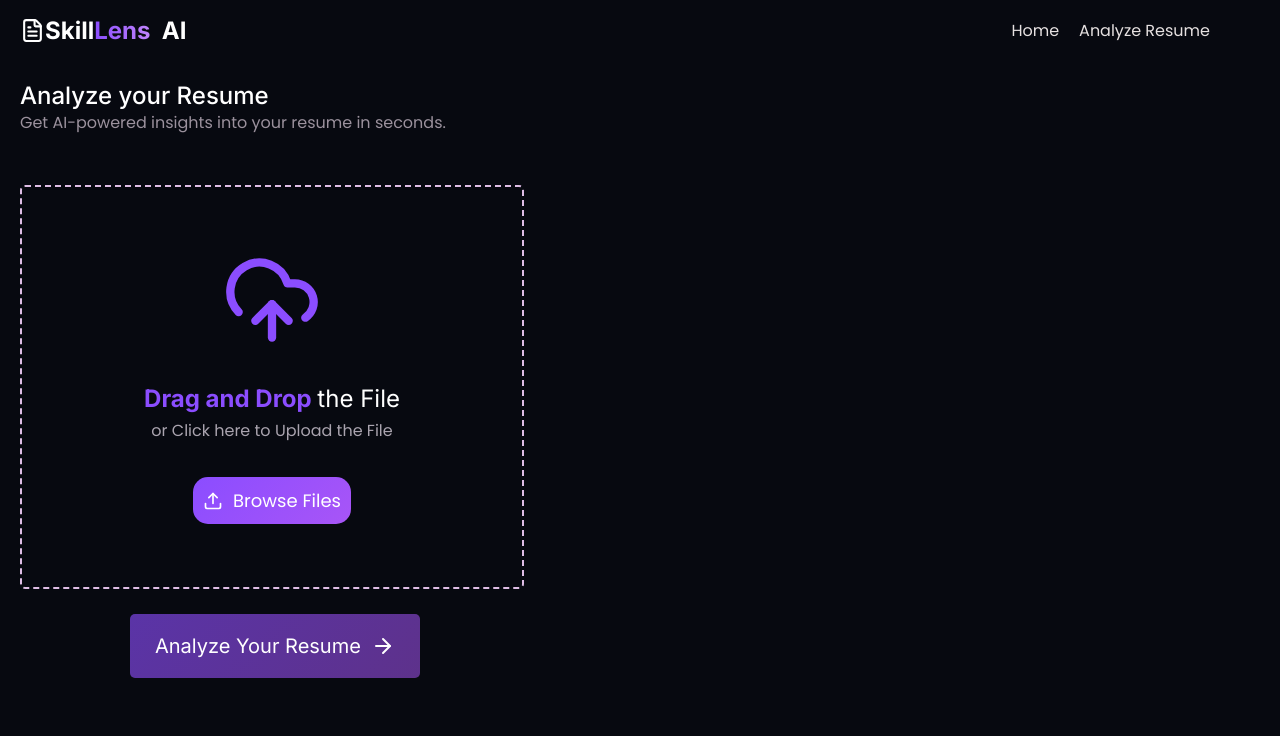
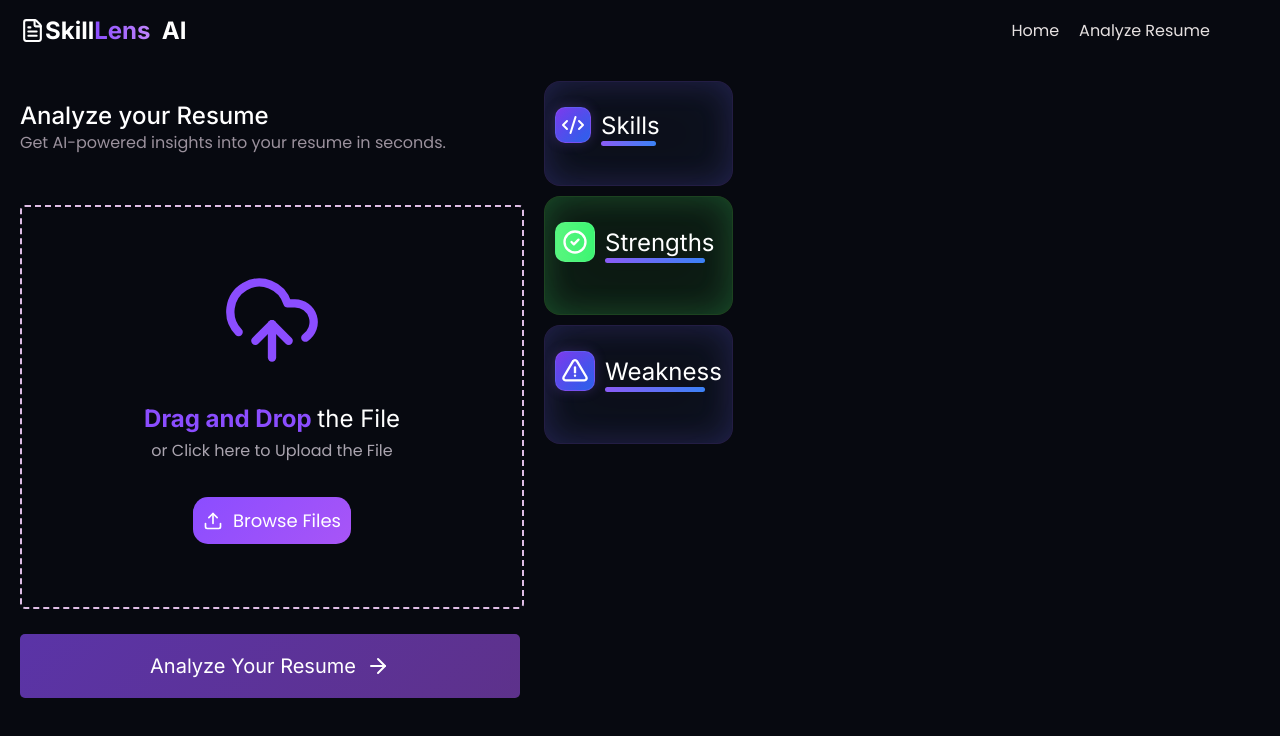
Before and after one commit to Akasharts/SkillLens-AI, a React (Vite) app in the folder frontend/: page /analyzer in a window 1280 px wide. Shown: the top 736 px of the page. Built offline with nearby package versions, Linux system fonts and the light colour scheme.

Commit message:
Implemented analyze_resume.py

```diff
--- a/frontend/package.json
+++ b/frontend/package.json
@@ -14,7 +14,9 @@
     "motion": "^13.4.2",
     "react": "^19.2.8",
     "react-dom": "^19.2.8",
-    "react-router-dom": "^7.18.4"
+    "react-icons": "^5.7.0",
+    "react-router-dom": "^7.18.4",
+    "simple-icons": "^16.33.0"
   },
   "devDependencies": {
     "@types/node": "^24.13.3",
--- a/frontend/src/pages/Analyzer.tsx
+++ b/frontend/src/pages/Analyzer.tsx
@@ -1,16 +1,25 @@
 import { Link } from "react-router-dom";
 import '../styles/style.css';
 import { motion } from 'motion/react';
-import { FileText , UploadCloudIcon,Upload,ArrowRight} from "lucide-react";
+import { FileText , UploadCloudIcon,Upload,ArrowRight, CodeXml} from "lucide-react";
+import { FaPython,FaJava,FaGithub,FaJs,FaHtml5,FaReact,FaGitAlt, FaDocker, FaCode, FaCss3Alt, FaAngular, FaNodeJs, FaLinux } from "react-icons/fa";
 import { useRef, useState } from "react";
 import type { ChangeEvent} from "react";
+import { SiCplusplus,SiSharp, SiDjango, SiFastapi, SiFirebase, SiFlask, SiKubernetes, SiMongodb, SiMysql, SiNumpy, SiPandas, SiPostgresql, SiPytorch, SiTailwindcss, SiTensorflow, SiTypescript } from "react-icons/si";
+import { TbAlertTriangle, TbCircleCheck, TbSql } from "react-icons/tb";
+import {handleUpload} from '../services/api.ts';
 function Analyzer()
 {
+
     const fileRef=useRef<HTMLInputElement>(null);
     const[file,setFile]=useState<File|null>(null);
     const[message,setMessage]=useState(" ");
     const[dragOver,setDragOver]=useState(false);
     const[filesize,setFilesize]=useState(0);
+    const[result,setResult]=useState();
+    const[skills,setSkills]=useState<string[]>([]);
+    const[strengths,setStrengths]=useState<string[]>([]);
+    const[weakness,setWeakness]=useState<string[]>([]);
     function handleClick()
     {
         fileRef.current?.click();
@@ -21,34 +30,92 @@ function Analyzer()
         setDragOver(true);
     }
     const handleDragLeave=()=>setDragOver(false);
-    const handleFilechange=(e:ChangeEvent<HTMLInputElement>)=>
+    const handleFilechange=async (e:ChangeEvent<HTMLInputElement>)=>
     {
         const selectedFile=e.target.files?.[0];
         if(!selectedFile)
-        {
-            setMessage("Please select a file");
             return;
-        }
         setFile(selectedFile);
-        console.log(selectedFile);
         const size=(selectedFile.size/(1024*1024)).toFixed(2);
         setFilesize(parseFloat(size));
         setMessage(`Uploaded File : ${selectedFile.name}\n`);
+        try
+        {
+            const data=await handleUpload(selectedFile);
+            setResult(data);
+            setSkills(data.result.skills);
+            setStrengths(data.result.strengths);
+            setWeakness(data.result.weaknesses);
+            console.log(data);
+        }
+        catch(error)
+        {
+            console.error(error);
+        }
+
     }
+
     const handleDrop=(e:React.DragEvent<HTMLDivElement>)=>
     {
         e.preventDefault();
         setDragOver(false);
         const droppedFile=e.dataTransfer.files[0];
         if(!droppedFile)
-        {
-
-            setMessage("Please select a file");
             return;
-        }
         setFile(droppedFile);
         setMessage(`Uploaded File : ${droppedFile.name}\n`);
     }
+    const handleAnalyze =()=>
+    {
+        if(!file)
+        {
+            setMessage("Please select a File");
+            return;
+        }
+
+    }
+     const SkillsIcon: Record<string, React.ElementType> = {
+  Python: FaPython,
+  Java: FaJava,
+  JavaScript: FaJs,
+  TypeScript: SiTypescript,
+
+  C: FaCode,
+  "C++": SiCplusplus,
+  "C#": SiSharp,
+
+  HTML: FaHtml5,
+  CSS: FaCss3Alt,
+
+  React: FaReact,
+  Angular: FaAngular,
+  "Node.js": FaNodeJs,
+
+  Git: FaGitAlt,
+  GitHub: FaGithub,
+
+  MongoDB: SiMongodb,
+  MySQL: SiMysql,
+  PostgreSQL: SiPostgresql,
+
+  Firebase: SiFirebase,
+
+  Django: SiDjango,
+  Flask: SiFlask,
+  FastAPI: SiFastapi,
+
+  Docker: FaDocker,
+  Kubernetes: SiKubernetes,
+
+  TensorFlow: SiTensorflow,
+  PyTorch: SiPytorch,
+  NumPy: SiNumpy,
+  Pandas: SiPandas,
+
+  "Tailwind CSS": SiTailwindcss,
+    SQL:TbSql,
+  Linux: FaLinux,
+};
     return(<>
        <div className="nav">
         <motion.div className="left-section"
@@ -65,7 +132,9 @@ function Analyzer()
         </ul>
         </div>
     </div>
-    <div className="analyzer-hero-section">
+    <div className="container">
+        <div className="left">
+        <div className="analyzer-hero-section">
         <h1>Analyze your Resume</h1>
         <p className="analyzer-hero-desc">Get AI-powered insights into your resume in seconds.</p>
     </div>
@@ -102,7 +171,58 @@ function Analyzer()
     </div>
    <button className={`analyzer_btn ${file?"active":"disabled"}`}
    disabled={!file}
+   onClick={handleAnalyze}
    >Analyze Your Resume <ArrowRight className='arrow'/></button>
+   </div>
+    <div className="right">
+            <div className="skills">
+                <div className="title">
+                <CodeXml className="Icon"/>
+            <p className="feature_title">Skills</p>
+            </div>
+            <ul className="desc">{
+
+                skills.map((s)=>{
+                    const Icon=SkillsIcon[s];
+                    return(
+                    <li >
+                        {Icon&&<Icon className="desc-icon"/>}
+                        {s}
+                    </li>
+                    )
+                })
+            }
+            </ul>
+        </div>
+        <div className="other_features strength">
+            <div className="title">
+                <TbCircleCheck className="Icon strength"/>
+            <p className="feature_title">Strengths</p>
+            </div>
+            <ul className="other_desc">
+            {
+                strengths.map((st)=>
+                    <li>✦&nbsp;{st}</li>
+                )
+            }
+            </ul>
+        </div>
+        <div className="other_features">
+            <div className="title">
+                <TbAlertTriangle className="Icon"/>
+            <p className="feature_title">Weakness</p>
+            </div>
+            <ul className="other_desc">
+            {
+                weakness.map((w)=>
+                    <li>✦&nbsp;{w}</li>
+                )
+            }
+            </ul>
+        </div>
+    </div>
+   </div>
+
     </>)
 }
 export default Analyzer;
--- a/frontend/src/pages/Home.tsx
+++ b/frontend/src/pages/Home.tsx
@@ -22,6 +22,23 @@ function Home()
             desc:"Get personalized suggestions"
         }
     ];
+    const addUser = async()=>
+    {
+        const response=await fetch('http://127.0.0.1:8000/user/',
+            {
+                method:"POST",
+                headers:{
+                    "content-type":"application/json"
+                },
+                body:JSON.stringify({
+                    name:"Akash",
+                    email:"akasharts10@gmail.com"
+                })
+            }
+        )
+        const data= await response.json();
+        console.log(data);
+    }
     return (<>
     <div className="nav">
         <motion.div className="left-section"
@@ -62,6 +79,7 @@ function Home()
         initial={{opacity:0,x:-15}}
         animate={{opacity:1,x:0}}
         transition={{duration:0.5,delay:0.5}}
+        onClick={addUser}
         >Analyze Your Resume <ArrowRight className='arrow'/></motion.button>
     </div>
     <div className="features">
--- /dev/null
+++ b/frontend/src/services/api.ts
@@ -0,0 +1,13 @@
+export const handleUpload=async (file:File)=>{
+    const formData=new FormData();
+    formData.append("file",file);
+    const response=await fetch('http://127.0.0.1:8000/upload',
+        {
+            method:"POST",
+            body:formData
+        }
+    );
+    const data = await response.json();
+    if(!response.ok)throw new Error("Failed to analyze resume");
+    return data;
+};
--- a/frontend/src/styles/style.css
+++ b/frontend/src/styles/style.css
@@ -303,17 +303,19 @@ h1
 {
 
     border:none;
-    padding:20px 25px;
+    padding:20px 20px;
     font-size:20px;
-    margin-left:130px;
+    margin-left:20px;
     margin-top:25px;
     font-family:'inter';
     display: flex;
     align-items: center;
-    justify-content: space-between;
+    justify-content: center;
     gap: 10px;
     border-radius:5px;
+    width:500px;
     color:white;
+    text-align: center;
 }
 .analyzer_btn.disabled
 {
@@ -325,3 +327,132 @@ h1
     background:linear-gradient(135deg, #8B4DFF, #A855F7);
     cursor:pointer;
 }
+.container
+{
+    display:flex;
+    /* align-items: center; */
+    margin-top:20px;
+    gap:20px;
+    /* justify-content: center; */
+}
+
+.skills,.other_features
+{
+    display: flex;
+    flex-direction: column;
+    justify-content: center;
+    background: rgba(15, 18, 30, 0.85);
+    border: 1px solid rgba(139, 92, 246, 0.18);
+    border-radius: 16px;
+    gap:10px;
+    padding:10px 10px;
+     box-shadow:
+    inset 0 0 30px rgba(137, 89, 250, 0.19),
+    inset 0 0 60px rgba(59, 130, 246, 0.06);
+}
+.feature_title
+{
+    margin-bottom:0;
+    margin-top:0;
+    font-size:24px;
+    font-family: 'inter';
+    position: relative;
+    display: inline-block;
+
+}
+.desc
+{
+    display:flex;
+    gap:10px;
+    /* margin-left:5px; */
+    margin-top:10px;
+    justify-content: center;
+    padding-left: 0;   /* add this */
+    justify-content: flex-start;
+    flex-wrap: wrap;
+}
+.desc li
+{
+    list-style:none;
+    font-size:20px;
+    font-family: 'poppins';
+    border:1px solid rgba(255, 255, 255, 0.408);
+    padding:5px 5px;
+    width:100px;
+    border-radius:10px;
+    display: flex;
+    align-items: center;
+    justify-content: center;
+    color:white;
+
+}
+.Icon
+{
+    border: 1px solid rgba(139, 92, 246, 0.5);
+    font-size:28px;
+    box-shadow:
+    0 0 12px rgba(139, 92, 246, 0.25),
+    inset 0 0 12px rgba(139, 92, 246, 0.1);
+    padding:5px 5px;
+    border-radius:10px;
+    background: linear-gradient(135deg, #7C3AED, #2563EB);
+}
+.feature_title::after{
+    content:"";
+    position:absolute;
+    left:0;
+    bottom:-6px;
+    width:55px;
+    height: 5px;
+    border-radius:10px;
+    background: linear-gradient(90deg, #8b5cf6, #3b82f6);
+}
+.title
+{
+    display: flex;
+    align-items: center;
+    /* justify-content: center; */
+    gap:10px;
+    /* margin-left:40px; */
+
+}
+.right
+{
+    display:flex;
+    gap:10px;
+    flex-direction: column;
+}
+.other_desc
+{
+    display:flex;
+    list-style:none;
+    flex-direction: column;
+
+}
+.other_desc li
+{
+    font-size:20px;
+    font-family: 'poppins';
+    color:white;
+}
+.other_features .title .feature_title::after
+{
+    width:100px;
+}
+.other_features.strength
+{
+    box-shadow:
+    inset 0 0 30px rgba(89, 250, 116, 0.19),
+    inset 0 0 60px rgba(59, 246, 134, 0.06);
+    background: rgba(15, 30, 20, 0.85);
+    border: 1px solid rgba(102, 246, 92, 0.18);
+}
+.Icon.strength
+{
+    border: 1px solid rgba(92, 246, 136, 0.5);
+    box-shadow:
+    inset 0 0 30px rgba(89, 250, 116, 0.19),
+    inset 0 0 60px rgba(59, 246, 134, 0.06);
+    background: linear-gradient(90deg, #5cf680, #3bf673);
+
+}
```
Also changed, not shown: frontend/src/assets/SkillsIcon.ts (added), 1 other file (tests, documents, lock files or other folders).
